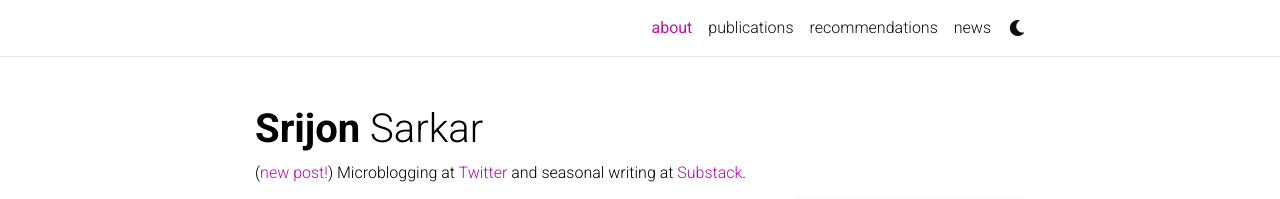
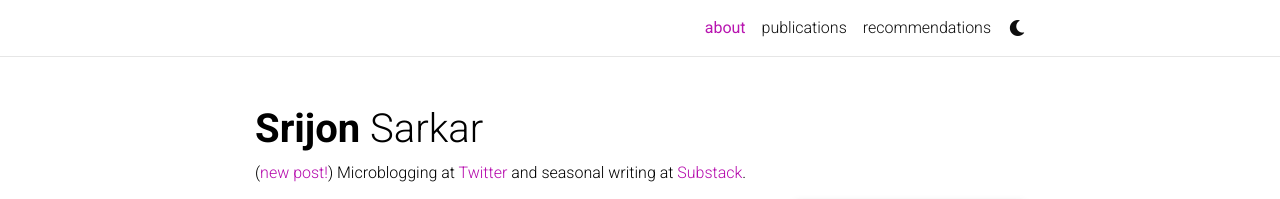
Before and after one commit to sarkarsrijon/sarkarsrijon.github.io, a Jekyll site: the page built from _pages/about.md, in a window 1280 px wide. Shown: the top 199 px of the page. Built offline with Jekyll 4.4.1, drawn with Linux system fonts in a browser that asks for light colours; full-size pictures stand in for the smaller copies a plugin makes; comment, search, counter and statistics services are not loaded; a style sheet for code colours, icons or effects is not loaded.

Commit message:
Update header.html

```diff
--- a/_includes/header.html
+++ b/_includes/header.html
@@ -96,9 +96,7 @@
               {% endfor -%}
               {%- if site.enable_darkmode %}
 
-            <li class="nav-item">
-                <a class="nav-link" href="{{ site.url }}{{ site.baseurl }}/news/">news</a>
-            </li>
+
 
               <!-- Toogle theme mode -->
               <li class="toggle-container">
```
